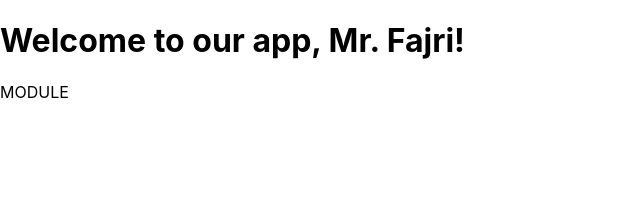
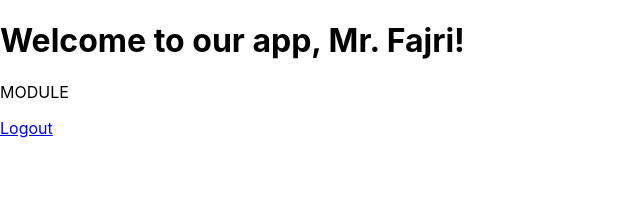
Before and after one commit to Beyonder12/quarkus-app, a React (Create React App) app in the folder web-app/: page /home in a window 1280 px wide. Shown: the top 208 px of the page, without its empty margins (0-640 px from the left). Built offline with nearby package versions, Linux system fonts and the light colour scheme.

Commit message:
Minor updated

```diff
--- a/web-app/src/components/Home.js
+++ b/web-app/src/components/Home.js
@@ -1,4 +1,5 @@
 import React from 'react';
+import {Link} from "react-router-dom";
 
 
 function Home() {
@@ -6,6 +7,7 @@ function Home() {
         <div className="Home">
             <h1>Welcome to our app, Mr. Fajri!</h1>
             <p>MODULE</p>
+            <Link to="/">Logout</Link>
         </div>
     );
 }
```
